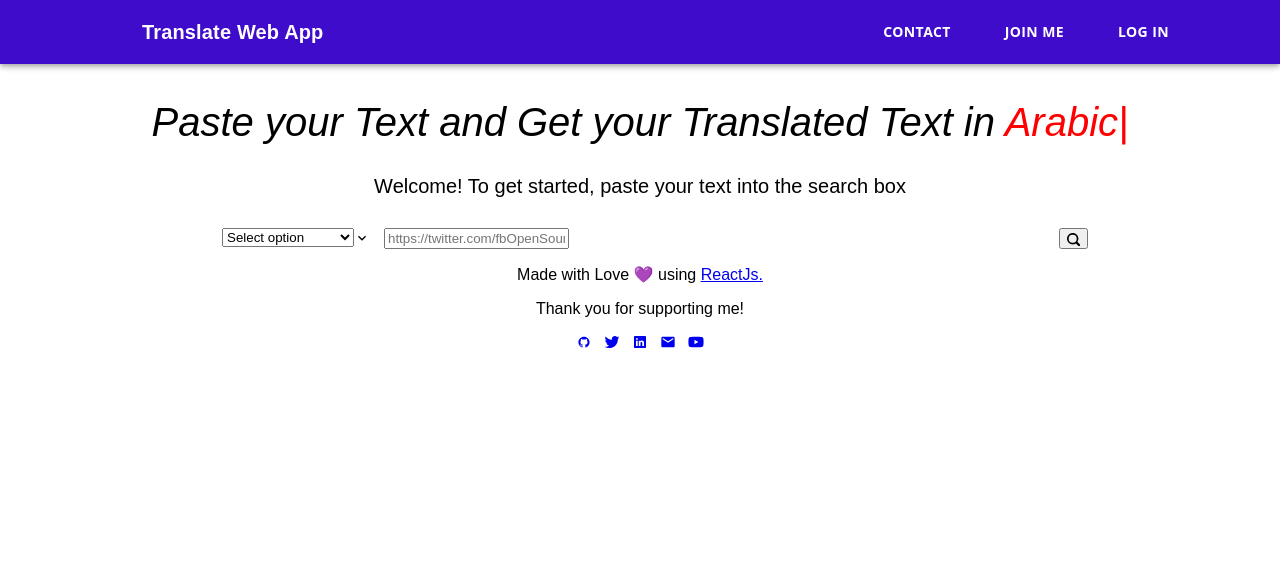
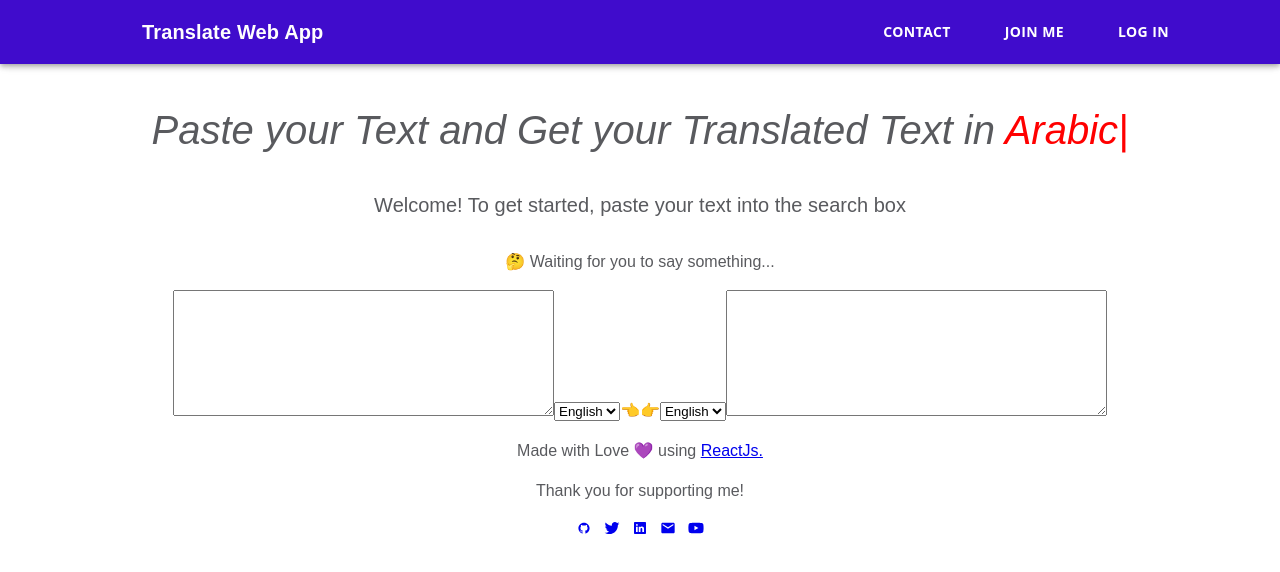
Before and after one commit to th-rpy/TranslateReactjsWebApp, a React (Create React App) app: page / in a window 1280 px wide. Shown: the top 572 px of the page. Built offline with nearby package versions, Linux system fonts and the light colour scheme.

Commit message:
Update the Translate and header component

```diff
--- a/src/App.css
+++ b/src/App.css
@@ -13,7 +13,10 @@
     animation: App-logo-spin infinite 20s linear;
   }
 }
-
+hr {
+  box-sizing: content-box;
+  height: 0;
+  overflow: visible; }
 .App-header {
   background-color: #ffffff;
   min-height: 100vh;
--- a/src/App.js
+++ b/src/App.js
@@ -2,13 +2,13 @@ import logo from "./logo.svg";
 import "./App.css";
 import Footer from "./components/Footer";
 import Header from "./components/Header";
-import Translate from "./components/Translate";
+import Forms from "./components/Form";
 
 function App() {
   return (
     <div className="App">
       <Header />
-      <Translate></Translate>
+      <Forms></Forms>
       <Footer />
     </div>
   );
--- /dev/null
+++ b/src/components/Form.js
@@ -0,0 +1,80 @@
+import {
+  Text,
+  Input,
+  Box,
+  Select,
+  InputGroup,
+  InputRightElement,
+  Textarea,
+} from "@chakra-ui/react";
+import { SearchIcon, Search2Icon } from "@chakra-ui/icons";
+import Typewriter from "./TypeWriter";
+import TextareaAutosize from "react-textarea-autosize";
+
+import React from "react";
+import { FormTextarea } from "shards-react";
+import { FormSelect } from "shards-react";
+
+export default class Forms extends React.Component {
+  constructor(props) {
+    super(props);
+    this.handleChange = this.handleChange.bind(this);
+    this.handleChange2 = this.handleChange2.bind(this);
+    this.state = { value: null };
+    this.state = { valueTr: null };
+  }
+
+  handleChange(e) {
+    this.setState({ value: e.target.value });
+  }
+  handleChange2(e) {
+    this.setState({ valueTr: e.target.value });
+  }
+
+  render() {
+    const { value, valueTr } = this.state;
+    return (
+      <div>
+        <p className="mb-2">
+          {value && valueTr
+            ? "From : " +
+              (value && `🗣 ${value}`) +
+              " To : " +
+              (valueTr && `🗣 ${valueTr}`)
+            : "🤔 Waiting for you to say something..."}
+        </p>
+        <row>
+          <textarea
+            id="edd-reviews-review"
+            name="edd-reviews-review"
+            cols="45"
+            rows="8"
+            aria-required="true"
+            required="required"
+          ></textarea>
+
+          <select onChange={this.handleChange}>
+            <option value="English">English</option>
+            <option value="French">French</option>
+            <option value="Arabic">Arabic</option>
+          </select>
+          {"👈👉"}
+          <select onChange={this.handleChange2}>
+            <option value="English">English</option>
+            <option value="French">French</option>
+            <option value="Arabic">Arabic</option>
+          </select>
+
+          <textarea
+            id="edd-reviews-review"
+            name="edd-reviews-review"
+            cols="45"
+            rows="8"
+            aria-required="true"
+            required="required"
+          ></textarea>
+        </row>
+      </div>
+    );
+  }
+}
--- a/src/components/Header.js
+++ b/src/components/Header.js
@@ -13,6 +13,7 @@ import {
 import MenuIcon from "@material-ui/icons/Menu";
 import React, { useState, useEffect } from "react";
 import { Link as RouterLink, Router } from "react-router-dom";
+import Type from "./Type";
 
 const headersData = [
   {
@@ -171,6 +172,8 @@ export default function Header() {
       <AppBar className={header}>
         {mobileView ? displayMobile() : displayDesktop()}
       </AppBar>
+
+      <Type></Type>
     </header>
   );
 }
--- a/src/components/Translate.js
+++ b/src/components/Type.js
@@ -10,7 +10,7 @@ import {
 import { SearchIcon, Search2Icon } from "@chakra-ui/icons";
 import Typewriter from "./TypeWriter";
 
-const Translate = () => {
+const Type = () => {
   const title_size = { base: "33px", md: "50px", lg: "55px" };
   const font_size = { base: "16px", md: "18px", lg: "20px" };
 
@@ -44,36 +44,15 @@ const Translate = () => {
           size="md"
           fontSize="20px"
           p="10"
-          color="gray.200"
+          color="gray.900"
           textAlign="center"
           isTruncated
         >
           Welcome! To get started, paste your text into the search box
         </Text>
       </Box>
-      <Box className="i" my="12" align="center">
-        <form  autoComplete="on">
-          <InputGroup maxW="70vw">
-		  	<Select placeholder="Select option" maxW = "15vw">
-				<option value="option1">Twitter</option>
-				<option value="option2">Facebook</option>
-				<option value="option2">Instagram</option>
-			</Select>
-            <Input
-              name="tweetURL"
-              placeholder="https://twitter.com/fbOpenSource/status/1369334666843488256"
-            />
-            <InputRightElement>
-              <button type="submit">
-                <Search2Icon fontSize={font_size} color="blue.700" />
-              </button>
-            </InputRightElement>
-          </InputGroup>
-        </form>
-      </Box>
-
     </div>
   );
 };
 
-export default Translate;
+export default Type;
--- a/src/index.css
+++ b/src/index.css
@@ -1,11 +1,12 @@
 body {
   margin: 0;
-  font-family: -apple-system, BlinkMacSystemFont, 'Segoe UI', 'Roboto', 'Oxygen',
-    'Ubuntu', 'Cantarell', 'Fira Sans', 'Droid Sans', 'Helvetica Neue',
-    sans-serif;
-  -webkit-font-smoothing: antialiased;
-  -moz-osx-font-smoothing: grayscale;
-}
+  font-family: "Open Sans", sans-serif;
+  font-size: 1rem;
+  font-weight: 400;
+  line-height: 1.5;
+  color: #595a5e;
+  text-align: left;
+  background-color: #fff; }
 
 code {
   font-family: source-code-pro, Menlo, Monaco, Consolas, 'Courier New',
```
Also changed, not shown: package.json (+13 -10 lines), 1 other file (tests, documents, lock files or other folders).
